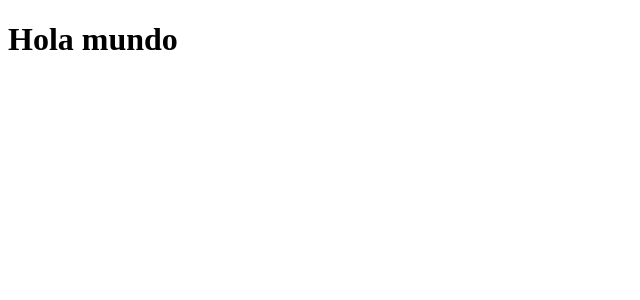
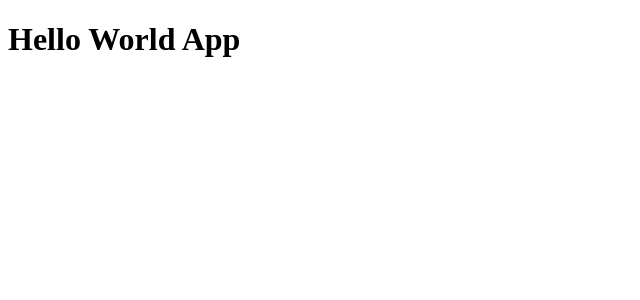
Before and after one commit to juanbpadilla/03-counter-app-vite, a React (Vite) app: page / in a window 1280 px wide. Shown: the top 300 px of the page, without its empty margins (0-640 px from the left). Built offline with nearby package versions, Linux system fonts and the light colour scheme.

Commit message:
Nuestro primer componente

```diff
--- /dev/null
+++ b/src/HelloWorldApp.jsx
@@ -0,0 +1,10 @@
+
+// export function App() {
+//   return <h1>Hola mundo</h1>;
+// }
+
+export const HelloWorldApp = () => {
+  return (
+    <h1>Hello World App</h1>
+  )
+}
--- a/src/main.jsx
+++ b/src/main.jsx
@@ -1,12 +1,9 @@
 import React from 'react'
 import { createRoot } from 'react-dom/client';
-
-function App() {
-  return <h1>Hola mundo</h1>;
-}
+import { HelloWorldApp } from './HelloWorldApp';
 
 createRoot(document.getElementById('root')).render(
   <React.StrictMode>
-    <App />
+    <HelloWorldApp />
   </React.StrictMode>
 )
```
